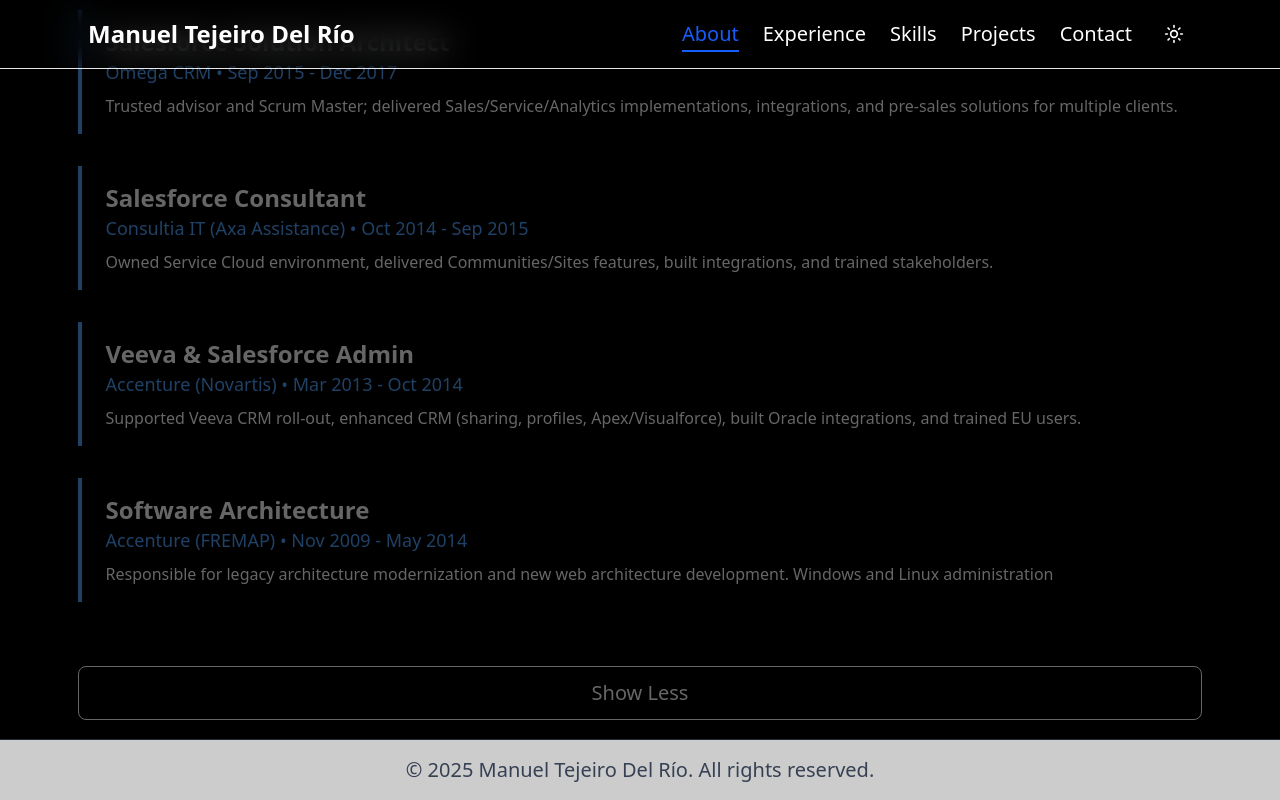
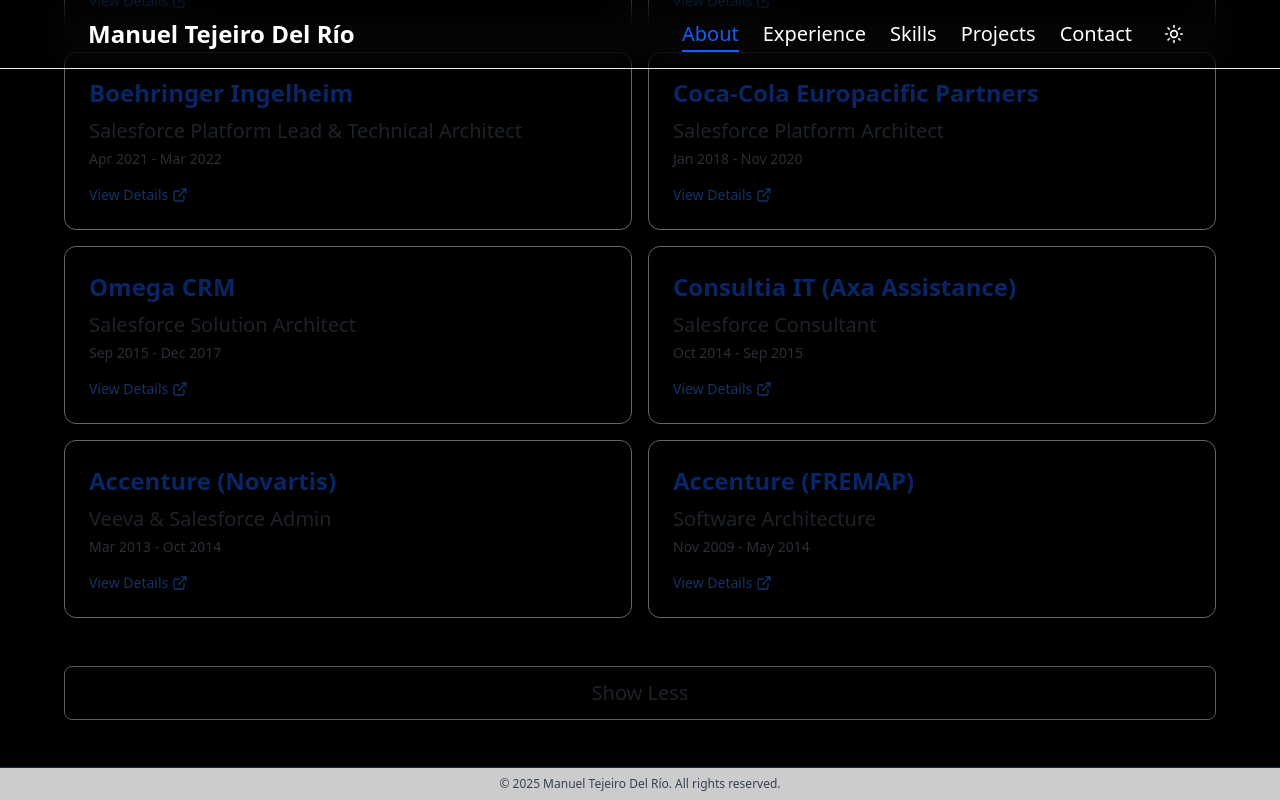
Before and after one commit to tejeirodelrio/portfolio-2025, a Next.js app: page / in a window 1280 px wide. Both pictures are taken after a click on the button "Show More Experience". Built offline with nearby package versions, Linux system fonts and the light colour scheme.

Commit message:
refactor of content

```diff
--- a/src/app/page.tsx
+++ b/src/app/page.tsx
@@ -15,11 +15,14 @@
   X,
 } from "lucide-react";
 
+import { Experience, projects, experience, skillsByCategory } from "@/data/content";
+
 export default function Portfolio() {
   const [darkMode, setDarkMode] = useState(true);
   const [activeSection, setActiveSection] = useState("about");
   const [menuOpen, setMenuOpen] = useState(false);
   const [showAllExperience, setShowAllExperience] = useState(false);
+  const [selectedExperience, setSelectedExperience] = useState<Experience | null>(null);
 
   useEffect(() => {
     if (darkMode) {
@@ -58,152 +61,11 @@
     return () => observer.disconnect();
   }, []);
 
-  const projects = [
-    {
-      title: "Salesforce",
-      description:  "Senior Solution Architect - EMEA Practices",
-      tech: ["Field Service", "Nonprofit Cloud", "Education Cloud"],
-      link: "#",
-    },
-    {
-      title: "Boehringer Ingelheim",
-      description: "Platform Architect",
-      tech: ["Veeva CRM", "Service Cloud", "Einstein Analytics", "Salesforce Platform"],
-      link: "#",
-    },
-    {
-      title: "Coca-Cola Europacific Partners",
-      description: "Platform Architect",
-      tech: ["Salesforce Platform", "Sales Cloud", "Service Cloud", "Experience Cloud", "Marketing Cloud", "Mulesoft", "Dell Boomi", "Informatica Cloud","Heroku"],
-      link: "#",
-    },
-  ];
 
-  const experience = [
-    {
-      role: "Senior Salesforce Solution Architect, Field Service & Voice, EMEA Practices",
-      company: "Salesforce",
-      period: "Aug 2025 - Present",
-      description:
-        "Digital transformation, roadmaps and architecture, best-practice guidance across Education/Non Profit, integration & data strategy, governance.",
-    },
-    {
-      role: "Senior Salesforce Solution Architect, EMEA Social Impact Practice",
-      company: "Salesforce",
-      period: "Mar 2022 - Aug 2025",
-      description:
-        "Built architecture blueprints, provided platform expertise, and guided integration/data and governance for impact-focused customers.",
-    },
-    {
-      role: "Salesforce Platform Lead & Technical Architect",
-      company: "Boehringer Ingelheim",
-      period: "Apr 2021 - Mar 2022",
-      description:
-        "Owned platform governance and standards, led platform operations, drove automation and DevOps, and coordinated with partners/stakeholders.",
-    },
-    {
-      role: "Salesforce Platform Architect",
-      company: "Coca-Cola Europacific Partners",
-      period: "Jan 2018 - Nov 2020",
-      description:
-        "Ensured scalable multi‑org platform (60k+ users), improved release quality, redefined standards/frameworks, and led key portal/mobile projects.",
-    },
-    {
-      role: "Salesforce Solution Architect",
-      company: "Omega CRM",
-      period: "Sep 2015 - Dec 2017",
-      description:
-        "Trusted advisor and Scrum Master; delivered Sales/Service/Analytics implementations, integrations, and pre‑sales solutions for multiple clients.",
-    },
-    {
-      role: "Salesforce Consultant",
-      company: "Consultia IT (Axa Assistance)",
-      period: "Oct 2014 - Sep 2015",
-      description:
-        "Owned Service Cloud environment, delivered Communities/Sites features, built integrations, and trained stakeholders.",
-    },
-    {
-      role: "Veeva & Salesforce Admin",
-      company: "Accenture (Novartis)",
-      period: "Mar 2013 - Oct 2014",
-      description:
-        "Supported Veeva CRM roll‑out, enhanced CRM (sharing, profiles, Apex/Visualforce), built Oracle integrations, and trained EU users.",
-    },
-    {
-      role: "Software Architecture",
-      company: "Accenture (FREMAP)",
-      period: "Nov 2009 - May 2014",
-      description:
-        "Responsible for legacy architecture modernization and new web architecture development. Windows and Linux administration",
-    },
-  ];
 
-  const skillsByCategory: { title: string; items: string[] }[] = [
-    {
-      title: "Salesforce",
-      items: [
-        "Sales Cloud",
-        "Service Cloud",
-        "Experience Cloud",
-        "Field Service",
-        "Nonprofit Cloud",
-        "Education Cloud",
-        "Apex",
-        "Lightning Web Components (LWC)",
-        "Flows",
-        "Platform Events",
-        "Integration (REST/SOAP/OAuth)",
-        "Data Modeling & Security",
-        "Identity & Access (SSO/SAML/OIDC)",
-      ],
-    },
-    {
-      title: "Development",
-      items: [
-        "JavaScript",
-        "TypeScript",
-        "React",
-        "Node.js",
-        "Next.js",
-        "REST APIs",
-        "GraphQL",
-        "Testing (Jest)",
-        "CI/CD",
-      ],
-    },
-    {
-      title: "Database",
-      items: [
-        "SQL",
-        "PostgreSQL",
-        "MongoDB",
-        "ETL",
-        "Data Modeling",
-      ],
-    },
-    {
-      title: "Cloud",
-      items: [
-        "Salesforce Platform",
-        "AWS",
-        "Azure",
-        "Heroku",
-        "MuleSoft",
-        "GitHub Actions",
-      ],
-    },
-    {
-      title: "Project Management",
-      items: [
-        "Agile",
-        "Scrum",
-        "Kanban",
-        "SAFe",
-        "CAPM",
-        "Stakeholder Management",
-      ],
-    },
-  ];
+
+
+
 
   return (
     <div
@@ -332,7 +194,7 @@
               <h1 className="text-6xl md:text-8xl font-bold mb-6 bg-gradient-to-r from-blue-400 to-purple-600 bg-clip-text text-transparent">
                 Hi, I&apos;m Manuel
               </h1>
-              <p className="text-2xl md:text-3xl text-gray-90 dark:text-gray-90 mb-8">
+              <p className="text-2xl md:text-3xl text-gray-600 dark:text-gray-400 mb-8">
                 Salesforce Architect
               </p>
               <div className="flex gap-4">
@@ -373,7 +235,7 @@
           </div>
             <div className="grid md:grid-cols-1 gap-12">
               <div className="space-y-6">
-                <p className="text-xl text-gray-90 dark:text-gray-90">
+                <p className="text-xl text-gray-600 dark:text-gray-400">
                   With 15+ years of IT experience and 11+ focused in Salesforce,
                   I am passionate about helping customers achieve their vision
                   and goals using the Salesforce platform. As an experienced
@@ -404,23 +266,34 @@
               <Briefcase className="text-blue-400" />
               Professional Experience
             </h2>
-            <div className="space-y-8">
-              {(showAllExperience ? experience : experience.slice(0, 3)).map((exp, index) => (
-                <div
-                  key={index}
-                  className="border-l-4 border-blue-400 pl-6 py-4"
-                >
-                  <h3 className="text-2xl font-semibold">{exp.role}</h3>
-                  <p className="text-blue-400 mb-2 text-lg">
-                    {exp.company} • {exp.period}
-                  </p>
-                  <p className="text-gray-80 dark:text-gray-40 text-base">{exp.description}</p>
-                </div>
-              ))}
-              {!showAllExperience && experience.length > 3 && (
+            <div className="space-y-4">
+              <div className="grid grid-cols-1 md:grid-cols-2 gap-4">
+                {(showAllExperience ? experience : experience.slice(0, 4)).map((exp, index) => (
+                  <button
+                    key={index}
+                    onClick={() => setSelectedExperience(exp)}
+                    className="group p-6 bg-surface hover:bg-surface-hover border border-surface-border text-surface-foreground transition-all duration-300 hover:shadow-card-lg dark:bg-surface-dark dark:hover:bg-surface-dark-hover dark:border-surface-dark-border dark:text-surface-dark-foreground rounded-xl text-left"
+                  >
+                    <h3 className="text-2xl font-bold text-blue-600 dark:text-blue-400 mb-2 group-hover:text-blue-500">
+                      {exp.company}
+                    </h3>
+                    <p className="text-gray-600 dark:text-gray-400 font-medium mb-1">
+                      {exp.role}
+                    </p>
+                    <p className="text-sm text-gray-500 dark:text-gray-500">
+                      {exp.period}
+                    </p>
+                    <div className="mt-4 flex items-center text-blue-500 text-sm font-medium">
+                      View Details
+                      <ExternalLink size={16} className="ml-1" />
+                    </div>
+                  </button>
+                ))}
+              </div>
+              {!showAllExperience && experience.length > 4 && (
                 <button
                   onClick={() => setShowAllExperience(true)}
-                  className="mt-8 px-6 py-3 rounded-lg bg-surface hover:bg-surface-hover border border-surface-border text-surface-foreground transition-all duration-300 hover:shadow-card-lg dark:bg-surface-dark dark:hover:bg-surface-dark-hover dark:border-surface-dark-border dark:text-surface-dark-foreground w-full"
+                  className="mt-8 px-6 py-3 rounded-lg border border-gray-200 dark:border-gray-800 hover:border-blue-400 dark:hover:border-blue-400 transition-all duration-300 w-full text-gray-600 dark:text-gray-400"
                 >
                   Show More Experience
                 </button>
@@ -428,7 +301,7 @@
               {showAllExperience && (
                 <button
                   onClick={() => setShowAllExperience(false)}
-                  className="mt-8 px-6 py-3 rounded-lg bg-surface hover:bg-surface-hover border border-surface-border text-surface-foreground transition-all duration-300 hover:shadow-card-lg dark:bg-surface-dark dark:hover:bg-surface-dark-hover dark:border-surface-dark-border dark:text-surface-dark-foreground w-full"
+                  className="mt-8 px-6 py-3 rounded-lg border border-gray-200 dark:border-gray-800 hover:border-blue-400 dark:hover:border-blue-400 transition-all duration-300 w-full text-gray-600 dark:text-gray-400"
                 >
                   Show Less
                 </button>
@@ -454,7 +327,7 @@
                   key={cat.title}
                   className="rounded-xl p-6 bg-surface hover:bg-surface-hover border border-surface-border text-surface-foreground shadow-card-sm transition-all duration-300 hover:shadow-card-lg hover:scale-105 dark:bg-surface-dark dark:hover:bg-surface-dark-hover dark:border-surface-dark-border dark:text-surface-dark-foreground"
                 >
-                  <h3 className="text-2xl font-semibold mb-4">{cat.title}</h3>
+                  <h3 className="text-2xl font-bold text-blue-600 dark:text-blue-400 mb-4">{cat.title}</h3>
                   <div className="flex flex-wrap gap-2">
                     {cat.items.map((skill) => (
                       <span
@@ -487,15 +360,15 @@
                   key={index}
                   className="rounded-xl p-6 bg-surface hover:bg-surface-hover border border-surface-border text-surface-foreground shadow-card-sm transition-all duration-300 hover:shadow-card-lg hover:scale-105 dark:bg-surface-dark dark:hover:bg-surface-dark-hover dark:border-surface-dark-border dark:text-surface-dark-foreground"
                 >
-                  <h3 className="text-3xl font-semibold mb-3">
+                  <h3 className="text-3xl font-bold text-blue-600 dark:text-blue-400 mb-3">
                     {project.title}
                   </h3>
-                  <p className="text-gray-800 dark:text-gray-400 mb-4">{project.description}</p>
+                  <p className="text-gray-600 dark:text-gray-400 mb-4">{project.description}</p>
                   <div className="flex flex-wrap gap-2 mb-4">
                     {project.tech.map((tech) => (
                       <span
                         key={tech}
-                        className="px-3 py-1 rounded-full text-xs bg-primary/10 text-primary border border-primary/20 hover:bg-primary/20 hover:border-primary/30 dark:bg-primary/20 dark:text-primary dark:border-primary/30 dark:hover:bg-primary/30 dark:hover:border-primary/40 transition-colors"
+                        className="px-3 py-1 rounded-full text-sm bg-primary/10 text-primary border border-primary/20 hover:bg-primary/20 hover:border-primary/30 dark:bg-primary/20 dark:text-primary dark:border-primary/30 dark:hover:bg-primary/30 dark:hover:border-primary/40 transition-colors"
                       >
                         {tech}
                       </span>
@@ -519,7 +392,7 @@
               <Mail className="text-blue-400" />
               Contact
             </h2>
-            <div className="space-y-6 text-gray-90 dark:text-gray-90">
+            <div className="space-y-6 text-gray-600 dark:text-gray-400">
               <p>
                 Feel free to reach out via email:
                 {" "}
@@ -531,12 +404,12 @@
                 </a>
               </p>
 
-              <div className="flex gap-4 text-gray-300 dark:text-gray-90">
+              <div className="flex gap-4">
                 <a
                   href="https://github.com/tejeirodelrio"
                   target="_blank"
                   rel="noopener noreferrer"
-                  className="p-3 rounded-lg bg-gray-800 hover:bg-gray-700 transition-colors"
+                  className="p-3 rounded-lg transition-colors bg-gray-100 hover:bg-gray-200 text-gray-90 dark:bg-gray-800 dark:hover:bg-gray-700 dark:text-white"
                 >
                   <Github size={24} />
                 </a>
@@ -544,10 +417,9 @@
                   href="https://www.linkedin.com/in/manueltejeirodelrio/"
                   target="_blank"
                   rel="noopener noreferrer"
-                  className="p-3 rounded-lg bg-gray-800 hover:bg-gray-700 transition-colors"
+                  className="p-3 rounded-lg transition-colors bg-gray-100 hover:bg-gray-200 text-gray-90 dark:bg-gray-800 dark:hover:bg-gray-700 dark:text-white"
                 >
                   <Linkedin size={24} />
-
                 </a>
                 <a
                   href="mailto:hola@manueltejeiro.com"
@@ -561,11 +433,38 @@
         </section>
 
       {/* Footer */}
-      <footer className="fixed bottom-0 left-0 right-0 border-t border-gray-800 py-4 bg-white/80 dark:bg-black/80 backdrop-blur-lg z-40">
+      <footer className="fixed bottom-0 left-0 right-0 border-t border-gray-800 py-2 bg-white/80 dark:bg-black/80 backdrop-blur-lg z-40">
         <div className="max-w-6xl mx-auto px-6 text-center text-gray-400">
-          <p className="text-gray-700 dark:text-gray-400">© 2025 Manuel Tejeiro Del Río. All rights reserved.</p>
+          <p className="text-gray-700 dark:text-gray-400 text-xs">© 2025 Manuel Tejeiro Del Río. All rights reserved.</p>
         </div>
       </footer>
+      {/* Experience Modal */}
+      {selectedExperience && (
+        <div className="fixed inset-0 bg-black/50 backdrop-blur-sm z-50 flex items-center justify-center p-4">
+          <div className="bg-white dark:bg-gray-900 rounded-lg max-w-2xl w-full p-6 relative">
+            <button
+              onClick={() => setSelectedExperience(null)}
+              className="absolute top-4 right-4 p-2 rounded-full hover:bg-gray-100 dark:hover:bg-gray-800"
+            >
+              <X size={20} />
+            </button>
+            <div className="mb-6">
+              <h2 className="text-3xl font-bold text-blue-600 dark:text-blue-400 mb-2">
+                {selectedExperience.company}
+              </h2>
+              <p className="text-xl text-gray-600 dark:text-gray-400">
+                {selectedExperience.role}
+              </p>
+              <p className="text-sm text-gray-500 dark:text-gray-500 mt-1">
+                {selectedExperience.period}
+              </p>
+            </div>
+            <p className="text-gray-600 dark:text-gray-400 leading-relaxed">
+              {selectedExperience.description}
+            </p>
+          </div>
+        </div>
+      )}
     </div>
   );
 }
--- /dev/null
+++ b/src/data/content.ts
@@ -0,0 +1,162 @@
+export interface Experience {
+  company: string;
+  role: string;
+  period: string;
+  description: string;
+}
+
+export interface Project {
+  title: string;
+  description: string;
+  tech: string[];
+  link: string;
+}
+
+export interface SkillCategory {
+  title: string;
+  items: string[];
+}
+
+export const projects: Project[] = [
+  {
+    title: "Salesforce",
+    description: "Senior Solution Architect - EMEA Practices",
+    tech: ["Field Service", "Nonprofit Cloud", "Education Cloud"],
+    link: "#",
+  },
+  {
+    title: "Boehringer Ingelheim",
+    description: "Platform Architect",
+    tech: ["Veeva CRM", "Service Cloud", "Einstein Analytics", "Salesforce Platform"],
+    link: "#",
+  },
+  {
+    title: "Coca-Cola Europacific Partners",
+    description: "Platform Architect",
+    tech: [
+      "Salesforce Platform",
+      "Sales Cloud",
+      "Service Cloud",
+      "Experience Cloud",
+      "Marketing Cloud",
+      "Mulesoft",
+      "Dell Boomi",
+      "Informatica Cloud",
+      "Heroku",
+    ],
+    link: "#",
+  },
+];
+
+export const experience: Experience[] = [
+  {
+    role: "Senior Salesforce Solution Architect, Field Service & Voice, EMEA Practices",
+    company: "Salesforce",
+    period: "Aug 2025 - Present",
+    description:
+      "Digital transformation, roadmaps and architecture, best-practice guidance across Education/Non Profit, integration & data strategy, governance.",
+  },
+  {
+    role: "Senior Salesforce Solution Architect, EMEA Social Impact Practice",
+    company: "Salesforce",
+    period: "Mar 2022 - Aug 2025",
+    description:
+      "Built architecture blueprints, provided platform expertise, and guided integration/data and governance for impact-focused customers.",
+  },
+  {
+    role: "Salesforce Platform Lead & Technical Architect",
+    company: "Boehringer Ingelheim",
+    period: "Apr 2021 - Mar 2022",
+    description:
+      "Owned platform governance and standards, led platform operations, drove automation and DevOps, and coordinated with partners/stakeholders.",
+  },
+  {
+    role: "Salesforce Platform Architect",
+    company: "Coca-Cola Europacific Partners",
+    period: "Jan 2018 - Nov 2020",
+    description:
+      "Ensured scalable multi‑org platform (60k+ users), improved release quality, redefined standards/frameworks, and led key portal/mobile projects.",
+  },
+  {
+    role: "Salesforce Solution Architect",
+    company: "Omega CRM",
+    period: "Sep 2015 - Dec 2017",
+    description:
+      "Trusted advisor and Scrum Master; delivered Sales/Service/Analytics implementations, integrations, and pre‑sales solutions for multiple clients.",
+  },
+  {
+    role: "Salesforce Consultant",
+    company: "Consultia IT (Axa Assistance)",
+    period: "Oct 2014 - Sep 2015",
+    description:
+      "Owned Service Cloud environment, delivered Communities/Sites features, built integrations, and trained stakeholders.",
+  },
+  {
+    role: "Veeva & Salesforce Admin",
+    company: "Accenture (Novartis)",
+    period: "Mar 2013 - Oct 2014",
+    description:
+      "Supported Veeva CRM roll‑out, enhanced CRM (sharing, profiles, Apex/Visualforce), built Oracle integrations, and trained EU users.",
+  },
+  {
+    role: "Software Architecture",
+    company: "Accenture (FREMAP)",
+    period: "Nov 2009 - May 2014",
+    description:
+      "Responsible for legacy architecture modernization and new web architecture development. Windows and Linux administration",
+  },
+];
+
+export const skillsByCategory: SkillCategory[] = [
+  {
+    title: "Salesforce",
+    items: [
+      "Sales Cloud",
+      "Service Cloud",
+      "Experience Cloud",
+      "Field Service",
+      "Nonprofit Cloud",
+      "Education Cloud",
+      "Apex",
+      "Lightning Web Components (LWC)",
+      "Flows",
+      "Platform Events",
+      "Integration (REST/SOAP/OAuth)",
+      "Data Modeling & Security",
+      "Identity & Access (SSO/SAML/OIDC)",
+    ],
+  },
+  {
+    title: "Development",
+    items: [
+      "JavaScript",
+      "TypeScript",
+      "React",
+      "Node.js",
+      "Next.js",
+      "REST APIs",
+      "GraphQL",
+      "Testing (Jest)",
+      "CI/CD",
+    ],
+  },
+  {
+    title: "Database",
+    items: ["SQL", "PostgreSQL", "MongoDB", "ETL", "Data Modeling"],
+  },
+  {
+    title: "Cloud",
+    items: [
+      "Salesforce Platform",
+      "AWS",
+      "Azure",
+      "Heroku",
+      "MuleSoft",
+      "GitHub Actions",
+    ],
+  },
+  {
+    title: "Project Management",
+    items: ["Agile", "Scrum", "Kanban", "SAFe", "CAPM", "Stakeholder Management"],
+  },
+];
```
